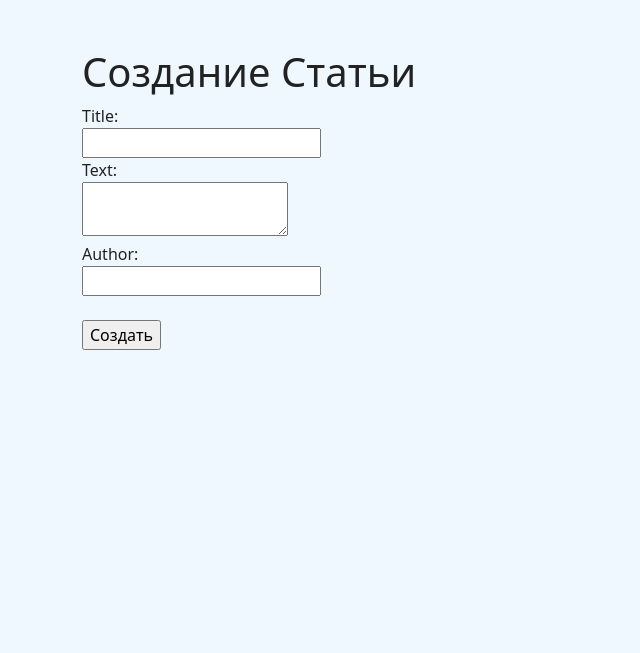
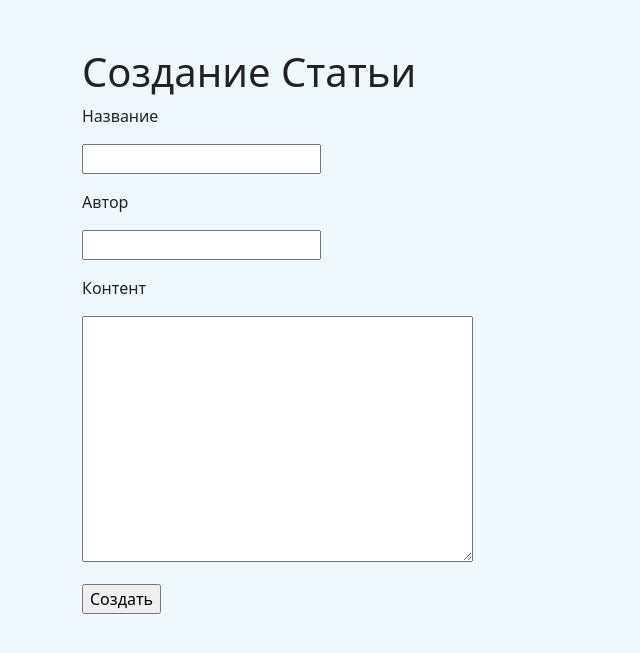
Before and after one commit to k2Raven/article_projects, a Django app: page /article/add/ in a window 1280 px wide. Shown: the part 56-709 px from the top of the page, without its empty margins (0-640 px from the left). Run offline with Django 5.2, Linux system fonts and the light colour scheme.

Commit message:
создал ArticleForm и использовал ее при создании и редактировании статьи

```diff
--- /dev/null
+++ b/source/webapp/forms.py
@@ -0,0 +1,7 @@
+from django import forms
+from django.forms import widgets
+
+class ArticleForm(forms.Form):
+    title = forms.CharField(max_length=50, required=True, label="Название")
+    author = forms.CharField(max_length=50, required=True, label="Автор")
+    content = forms.CharField(required=True, label="Контент", widget=widgets.Textarea)
--- a/source/webapp/templates/partial/article_form.html
+++ b/source/webapp/templates/partial/article_form.html
@@ -1,28 +1,36 @@
 {% csrf_token %}
 
-<label>Title:</label><br/>
-{% if errors.title %}
-    <input type="text" name="title" class="border border-danger border-3" value="{{ article.title }}"/><br/>
-    <p class="text-danger">{{ errors.title }}</p>
-{% else %}
-    <input type="text" name="title" value="{{ article.title }}"/><br/>
-{% endif %}
+{#{{ form.as_p }}#}
+
+{#{% for error in form.non_field_errors %}#}
+{#   <p class="text-danger">{{ error }}</p>#}
+{#{% endfor %}#}
+
+{% for field in form %}
+    <p><label for="{{ field.id_for_label }}">{{ field.label }}</label></p>
+    {% for error in field.errors %}
+       <p class="text-danger">{{ error }}</p>
+    {% endfor %}
+    <p>{{ field }}</p>
+{% endfor %}
+
+{#<p><label for="{{ form.title.id_for_label }}">{{ form.title.label }}</label></p>#}
+{#{% for error in form.title.errors %}#}
+{#   <p class="text-danger">{{ error }}</p>#}
+{#{% endfor %}#}
+{#<p>{{ form.title }}</p>#}
+{##}
+{#<p><label for="{{ form.author.id_for_label }}">{{ form.author.label }}</label></p>#}
+{#{% for error in form.author.errors %}#}
+{#   <p class="text-danger">{{ error }}</p>#}
+{#{% endfor %}#}
+{#<p>{{ form.author }}</p>#}
+{##}
+{#<p><label for="{{ form.content.id_for_label }}">{{ form.content.label }}</label></p>#}
+{#{% for error in form.content.errors %}#}
+{#   <p class="text-danger">{{ error }}</p>#}
+{#{% endfor %}#}
+{#<p>{{ form.content }}</p>#}
 
 
-<label>Text:</label><br/>
-{% if errors.content %}
-    <textarea name="content"  class="border border-danger border-3" >{{ article.content }}</textarea><br/>
-    <p class="text-danger">{{ errors.content }}</p>
-{% else %}
-    <textarea name="content">{{ article.content }}</textarea><br/>
-{% endif %}
-
-<label>Author:</label><br/>
-{% if errors.author %}
-    <input type="text" name="author" class="border border-danger border-3" value="{{ article.author }}"/><br/>
-    <p class="text-danger">{{ errors.author }}</p>
-{% else %}
-    <input type="text" name="author" value="{{ article.author }}"/><br/>
-{% endif %}
-<br/>
 <input type="submit" value="{{ button_text }}"/>
--- a/source/webapp/views.py
+++ b/source/webapp/views.py
@@ -1,4 +1,6 @@
 from django.shortcuts import render, redirect, get_object_or_404
+
+from webapp.forms import ArticleForm
 from webapp.models import Article
 from webapp.validate import article_validator
 
@@ -15,39 +17,35 @@ def article_view(request, *args, pk, **kwargs):
 
 def article_create_view(request):
     if request.method == 'GET':
-        return render(request, 'article_create.html')
+        form = ArticleForm()
+        return render(request, 'article_create.html', {'form': form})
     elif request.method == 'POST':
-        title = request.POST.get('title')
-        content = request.POST.get('content')
-        author = request.POST.get('author')
+        form = ArticleForm(data=request.POST)
+        if form.is_valid():
+            article = Article.objects.create(
+                title = form.cleaned_data['title'],
+                author = form.cleaned_data['author'],
+                content = form.cleaned_data['content'],
+            )
+            return redirect('article_detail', pk=article.id)
 
-        article = Article(title=title, content=content, author=author)
-
-        errors = article_validator(article)
-
-        if errors:
+        else:
             return render(request,
                           'article_create.html',
-                          context={'errors': errors, 'article': article})
-
-        article.save()
-        return redirect('article_detail', pk=article.id)
+                          context={'form': form})
 
 def article_update_view(request, *args, pk, **kwargs):
     article = get_object_or_404(Article, pk=pk)
     if request.method == 'GET':
-        return render(request, 'article_update.html', context={'article': article})
+        form = ArticleForm(initial={'title': article.title, 'author': article.author, 'content': article.content})
+        return render(request, 'article_update.html', context={'form': form})
     elif request.method == 'POST':
-        article.title = request.POST.get('title')
-        article.content = request.POST.get('content')
-        article.author = request.POST.get('author')
-
-        errors = article_validator(article)
-
-        if errors:
-            return render(request,
-                          'article_update.html',
-                          context={'errors': errors, 'article': article})
-
-        article.save()
-        return redirect('article_detail', pk=article.id)
+        form = ArticleForm(data=request.POST)
+        if form.is_valid():
+            article.title = form.cleaned_data['title']
+            article.author = form.cleaned_data['author']
+            article.content = form.cleaned_data['content']
+            article.save()
+            return redirect('article_detail', pk=article.id)
+        else:
+            return render(request,'article_update.html', context={'form': form})
```
